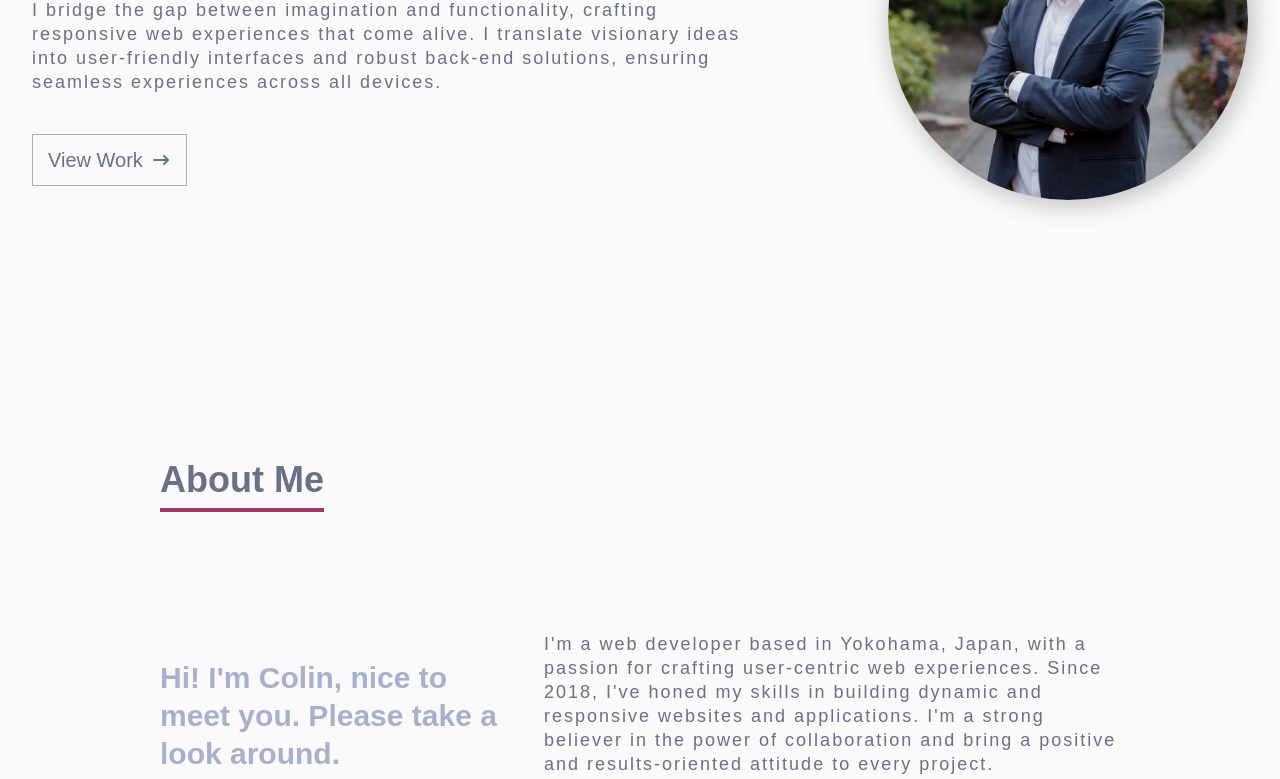
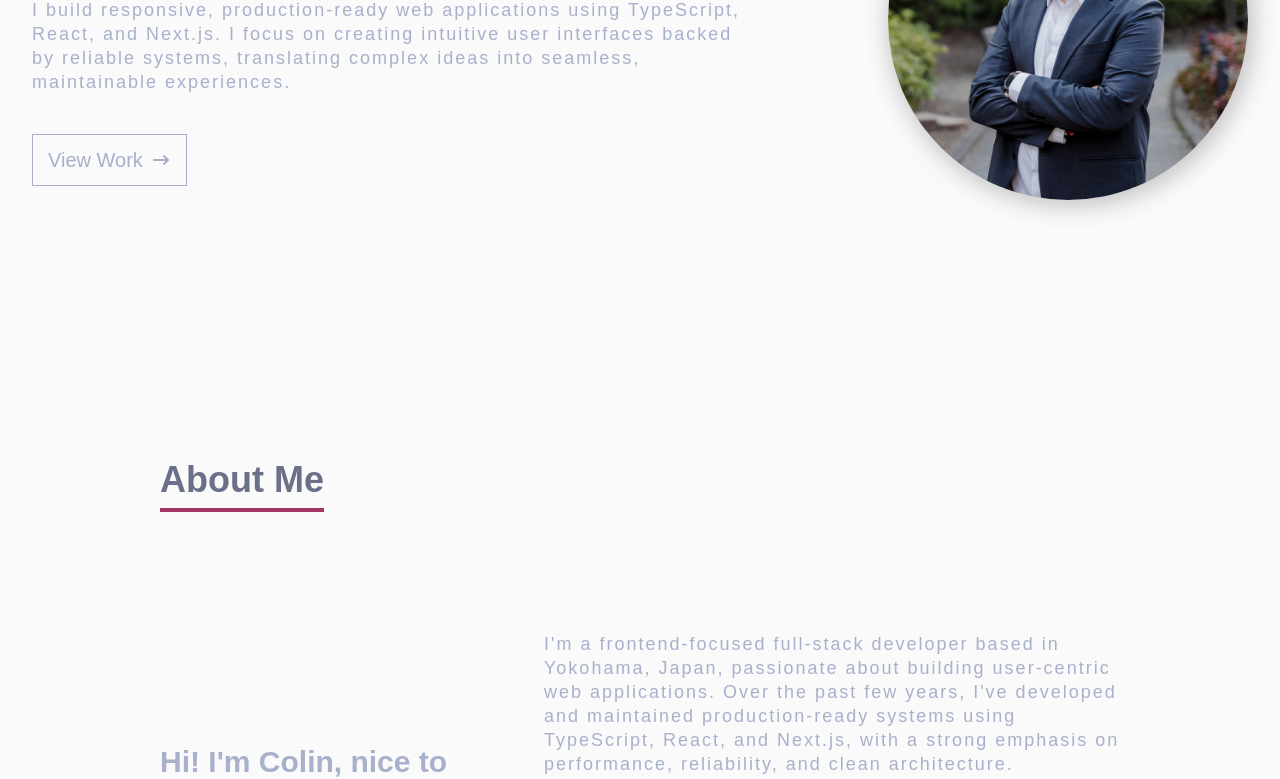
Before and after one commit to ColinBertin/portfolio-v2, a Next.js app: page / in a window 1280 px wide. Shown: the part 380-1159 px from the top of the page. Built offline with nearby package versions, Linux system fonts and the light colour scheme; a web font is replaced by a local one.

Commit message:
fix scrolling behaviour

```diff
--- a/app/globals.css
+++ b/app/globals.css
@@ -85,7 +85,6 @@ p {
 }
 
 a {
-  color: #697087;
   transition: 0.3s;
   cursor: pointer;
 }
--- a/components/About.tsx
+++ b/components/About.tsx
@@ -1,6 +1,5 @@
 "use client";
 
-import Link from "next/link";
 import SectionContainer from "./SectionContainer";
 
 export default function About() {
@@ -14,21 +13,34 @@ export default function About() {
           </h3>
 
           {/* Main text */}
-          <p className="text-tertiary md:max-w-[60%] m-4 md:m-0 text-lg">
-            I&apos;m a web developer based in Yokohama, Japan, with a passion
-            for crafting user-centric web experiences. Since 2018, I&apos;ve
-            honed my skills in building dynamic and responsive websites and
-            applications. I&apos;m a strong believer in the power of
-            collaboration and bring a positive and results-oriented attitude to
-            every project.
+          <p className="text-secondary md:max-w-[60%] m-4 md:m-0 text-lg">
+            I&apos;m a frontend-focused full-stack developer based in
+            Yokohama, Japan, passionate about building user-centric web
+            applications. Over the past few years, I&apos;ve developed and maintained
+            production-ready systems using TypeScript, React, and Next.js, with
+            a strong emphasis on performance, reliability, and clean
+            architecture.
+            <br />
+            <br />
+            I enjoy translating complex ideas into intuitive,
+            responsive interfaces, and I thrive in collaborative environments
+            where thoughtful design and solid engineering come together to
+            deliver real value. Ready to bring your vision to life?
+            <br />
             <br />
             Ready to bring your vision to life?{" "}
-            <Link
-              className="border-b-2 border-pink-500 hover:text-pink-500 cursor-pointer"
+            <a
+              className="text-secondary border-b-2 border-pink-500 hover:text-pink-500 cursor-pointer"
               href="#contact"
+              onClick={(e) => {
+                e.preventDefault();
+                document
+                  .getElementById("contact")
+                  ?.scrollIntoView({ behavior: "smooth", block: "start" });
+              }}
             >
-              Contact me.
-            </Link>
+              Let’s connect.
+            </a>
           </p>
         </div>
       </div>
--- a/components/Banner.tsx
+++ b/components/Banner.tsx
@@ -21,11 +21,11 @@ export default function Banner() {
           <h1 className="text-tertiary">Colin Bertin</h1>
           <span className="text-secondary">I am a Full Stack Developer.</span>
         </div>
-        <p className="text-lg text-tertiary mb-2 md:max-w-[90%] mb-10">
-          I bridge the gap between imagination and functionality, crafting
-          responsive web experiences that come alive. I translate visionary
-          ideas into user-friendly interfaces and robust back-end solutions,
-          ensuring seamless experiences across all devices.
+        <p className="text-lg text-secondary mb-2 md:max-w-[90%] mb-10">
+          I build responsive, production-ready web applications using
+          TypeScript, React, and Next.js. I focus on creating intuitive user
+          interfaces backed by reliable systems, translating complex ideas into
+          seamless, maintainable experiences.
         </p>
         <a
           href="#projects"
--- a/components/Button.tsx
+++ b/components/Button.tsx
@@ -1,15 +1,25 @@
 "use client";
-
-import Link from "next/link";
 
 export default function Button({ name, href, handleClick }: { name: string; href: string; handleClick: () => void }) {
   return (
-    <Link
+    <a
       href={href}
-      onClick={handleClick}
+      onClick={(e) => {
+        handleClick();
+
+        if (!href.startsWith("#")) return;
+
+        e.preventDefault();
+        const sectionId = href.slice(1);
+        if (!sectionId) return;
+
+        document
+          .getElementById(sectionId)
+          ?.scrollIntoView({ behavior: "smooth", block: "start" });
+      }}
       className="text-secondary transition-colors duration-300 hover:text-pink-500"
     >
       {name}
-    </Link>
+    </a>
   );
 }
--- a/components/Contact.tsx
+++ b/components/Contact.tsx
@@ -95,7 +95,7 @@ export default function Contact() {
       ) : null}
 
       <div className="mt-10 w-full max-w-2xl mx-auto">
-        <p className="text-tertiary text-lg mb-8">
+        <p className="text-secondary text-lg mb-8">
           Have a project in mind? Send me a message and I’ll get back to you.
         </p>
 
--- a/components/SectionContainer.tsx
+++ b/components/SectionContainer.tsx
@@ -11,7 +11,7 @@ export default function SectionContainer({
   children: React.ReactNode;
 }) {
   return (
-    <section id={id} className="mb-10 md:mb-40 mx-5 md:mx-20 lg:mx-40 ">
+    <section id={id} className="scroll-mt-20 mb-10 md:mb-40 mx-5 md:mx-20 lg:mx-40 ">
       <h2
         className="inline-block
   text-2xl
--- a/components/ThemeToggle.tsx
+++ b/components/ThemeToggle.tsx
@@ -22,6 +22,7 @@ export default function ThemeToggle() {
 
   return (
     <ToggleButton
+      className="cursor-pointer"
       isOn={currentTheme === "dark"}
       handleToggle={handleToggle}
       onIcon={<BsSun className="h-5 w-5" />}
```
